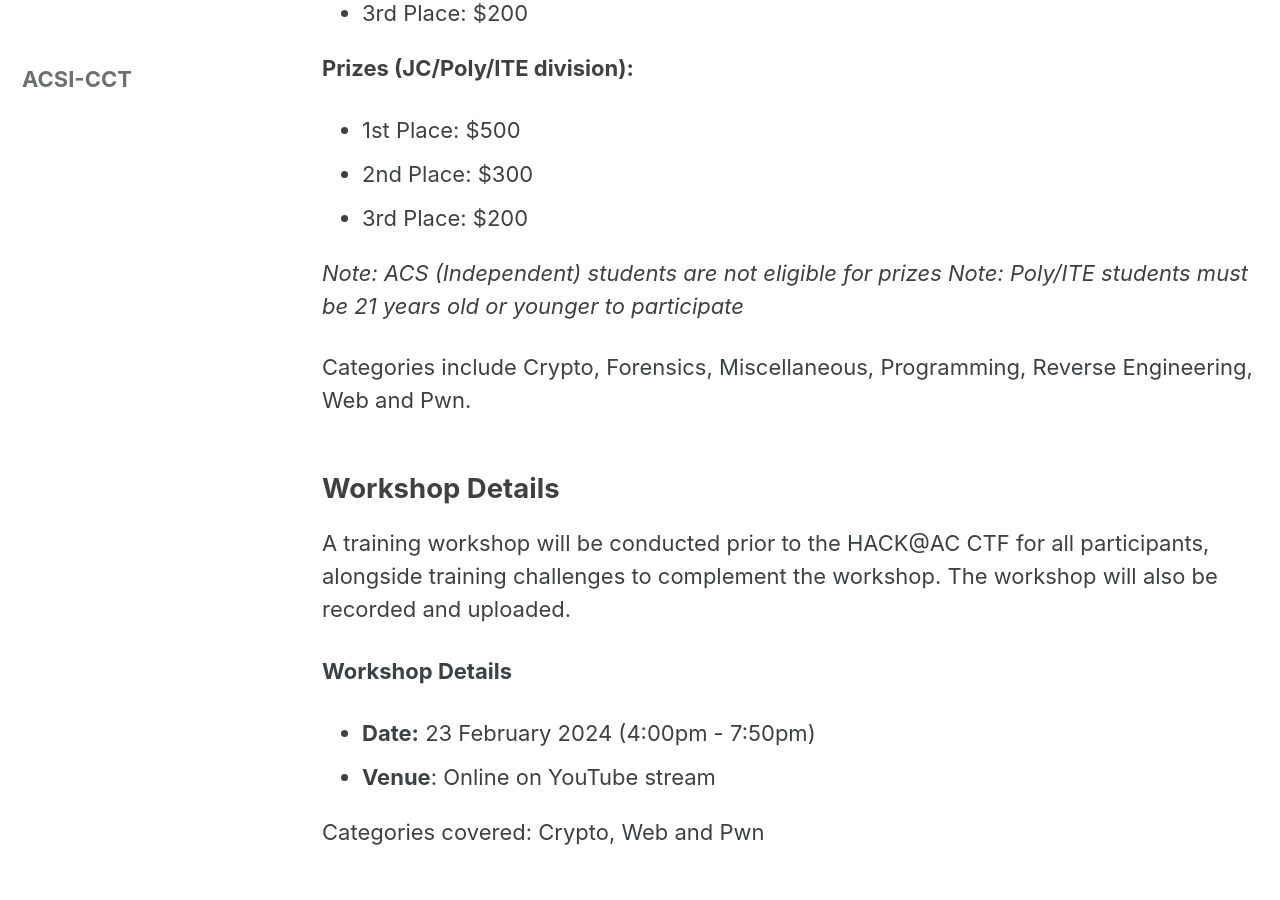
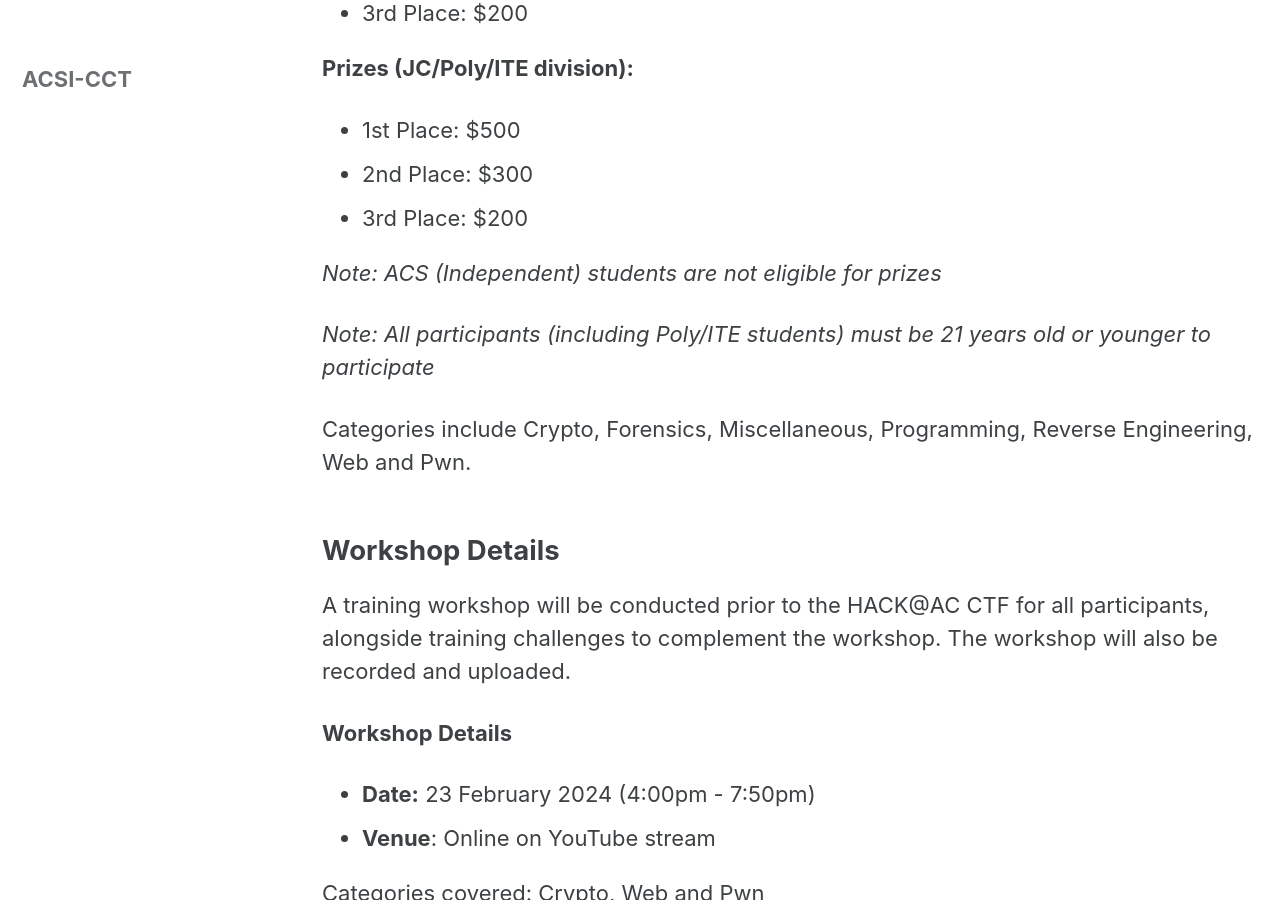
Before and after one commit to 8059blank/8059blank.github.io, a Jekyll site: the page built from _posts/hackac/2023-09-12-HACK@AC Information.md, in a window 1280 px wide and 900 px high, scrolled down 823 px. Built offline with Jekyll 4.4.1, drawn with Linux system fonts in a browser that asks for light colours; cached includes are drawn as plain includes; nearby versions of some CDN libraries.

Commit message:
Fix typo with age limit

```diff
--- a/_posts/hackac/2023-09-12-HACK@AC Information.md
+++ b/_posts/hackac/2023-09-12-HACK@AC Information.md
@@ -29,7 +29,8 @@
 * 3rd Place: $200
 
 *Note: ACS (Independent) students are not eligible for prizes*
-*Note: Poly/ITE students must be 21 years old or younger to participate*
+
+*Note: All participants (including Poly/ITE students) must be 21 years old or younger to participate*
 
 Categories include Crypto, Forensics, Miscellaneous, Programming, Reverse Engineering, Web and Pwn.
 
```
